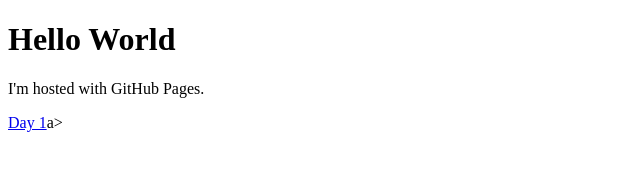
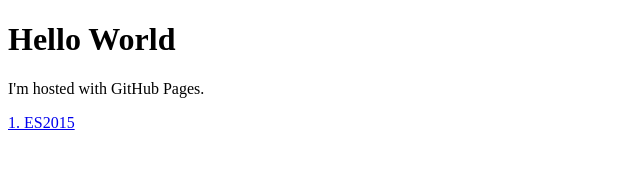
Before and after one commit to alexanderdayneko/alexanderdayneko.github.io, a plain HTML site: page index.html in a window 1280 px wide. Shown: the full height of the page, 0-640 px from the left. Drawn offline with Linux system fonts and the light colour scheme.

Commit message:
Index page modified

```diff
--- a/index.html
+++ b/index.html
@@ -3,6 +3,6 @@
 <body>
 <h1>Hello World</h1>
 <p>I'm hosted with GitHub Pages.</p>
-<a href="/Day1/index.html">Day 1</a>a>
+<a href="/Day1/index.html">1. ES2015</a>
 </body>
 </html>
```
